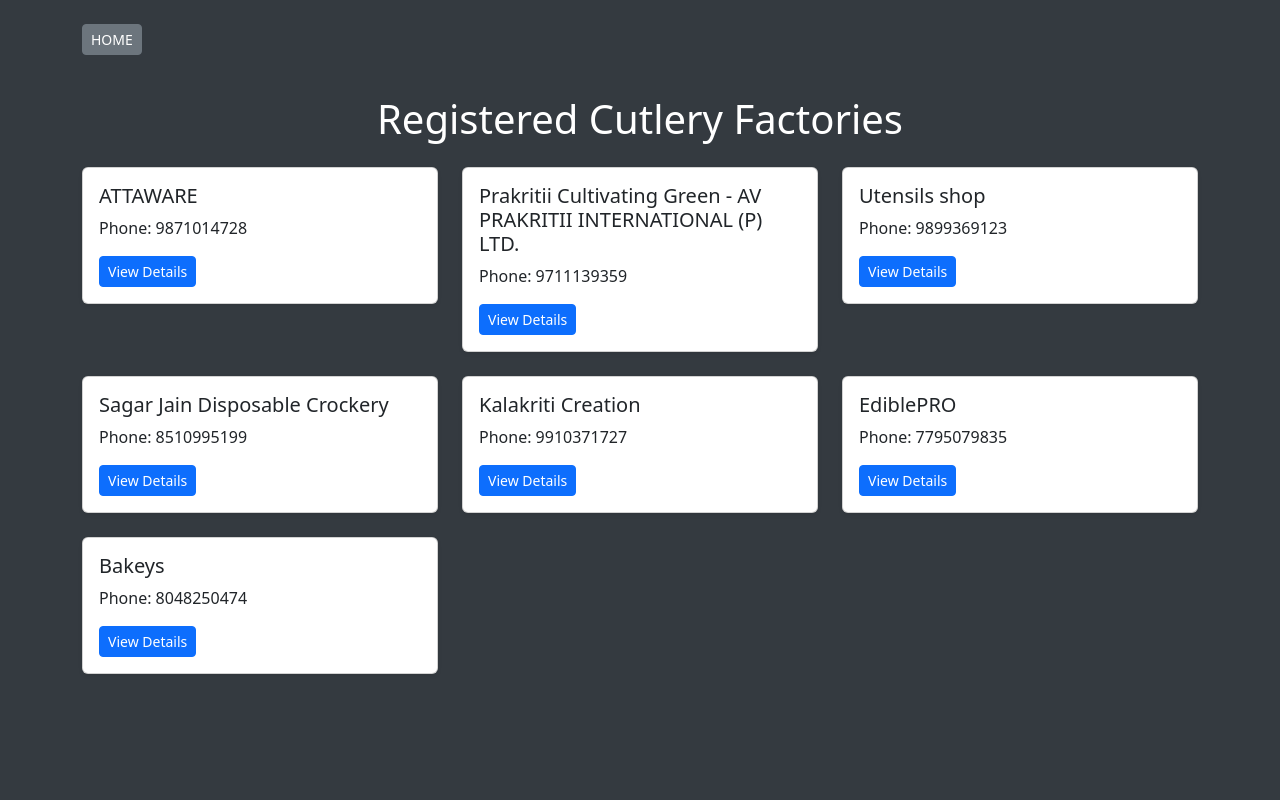
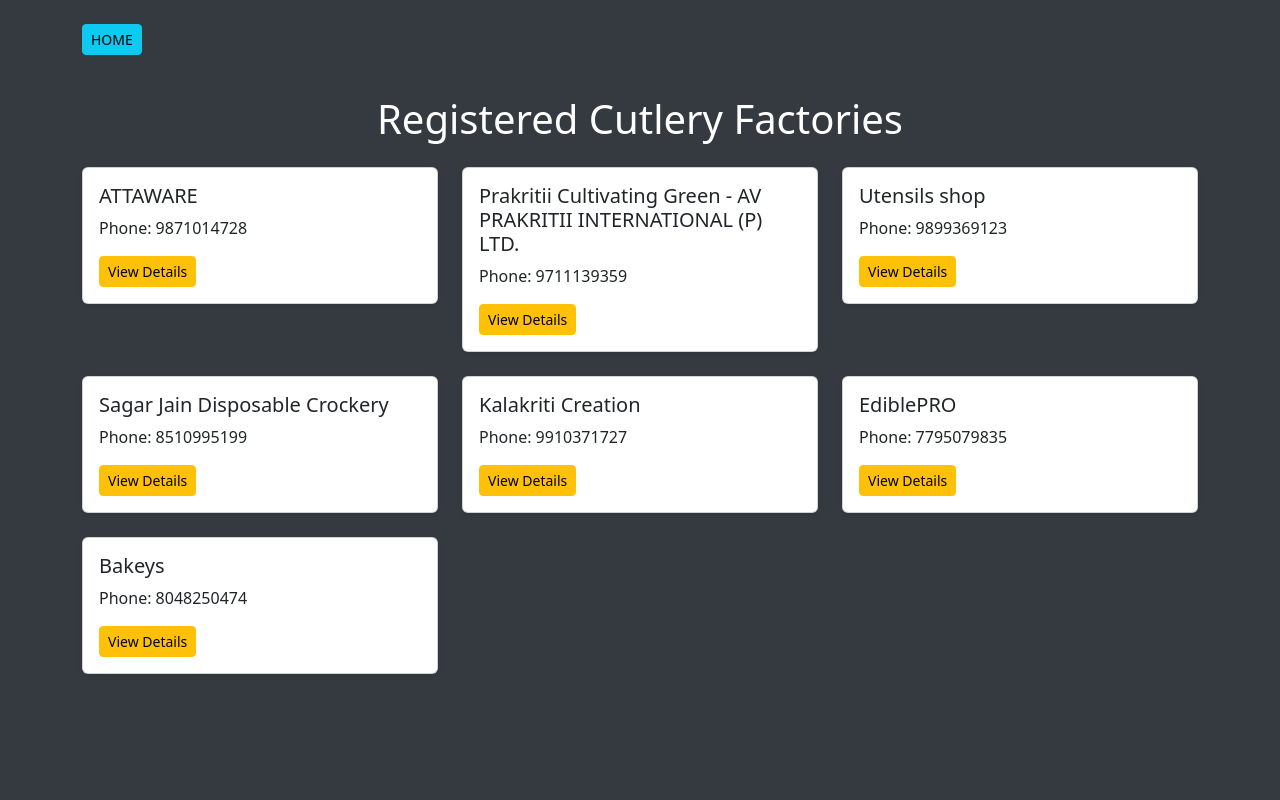
Before and after one commit to ishamittal-git/myproject, a Django app: page /factories/ in a window 1280 px wide. Run offline with Django 5.2, Linux system fonts and the light colour scheme; data comes from the database, SQL or seed files in the repository.

Commit message:
btn colour

```diff
--- a/myproject/edible/templates/alldetail.html
+++ b/myproject/edible/templates/alldetail.html
@@ -12,7 +12,7 @@
                 <h1 class="card-title fw-bold">{{ factory.name }}</h1>
                 <p class="card-text"><strong>Description:</strong> {{ factory.description }}</p>
                 <p class="card-text"><strong>Phone:</strong> {{ factory.phone_number }}</p>
-                <a href="/factories/" class="btn btn-secondary btn-sm mt-3">Back to Factories List</a>
+                <a href="/factories/" class="btn btn-info btn-sm mt-3">Back to Factories List</a>
             </div>
         </div>
     </div>
--- a/myproject/edible/templates/allfactories.html
+++ b/myproject/edible/templates/allfactories.html
@@ -7,7 +7,7 @@
 {% block content %}
 <div class="container-fluid text-white" style="background-color: #343a40; min-height: 100vh;">
     <div class="container">
-        <p><a href="/" class="btn btn-secondary btn-sm my-4">HOME</a></p>
+        <p><a href="/" class="btn btn-info btn-sm my-4">HOME</a></p>
         <h1 class="text-center mb-4">Registered Cutlery Factories</h1>
         <div class="row">
             {% for factory in factories %}
@@ -16,7 +16,7 @@
                     <div class="card-body">
                         <h5 class="card-title">{{ factory.name }}</h5>
                         <p class="card-text">Phone: {{ factory.phone_number }}</p>
-                        <a href="{{ factory.id }}" class="btn btn-primary btn-sm">View Details</a>
+                        <a href="{{ factory.id }}" class="btn btn-warning btn-sm">View Details</a>
                     </div>
                 </div>
             </div>
```
